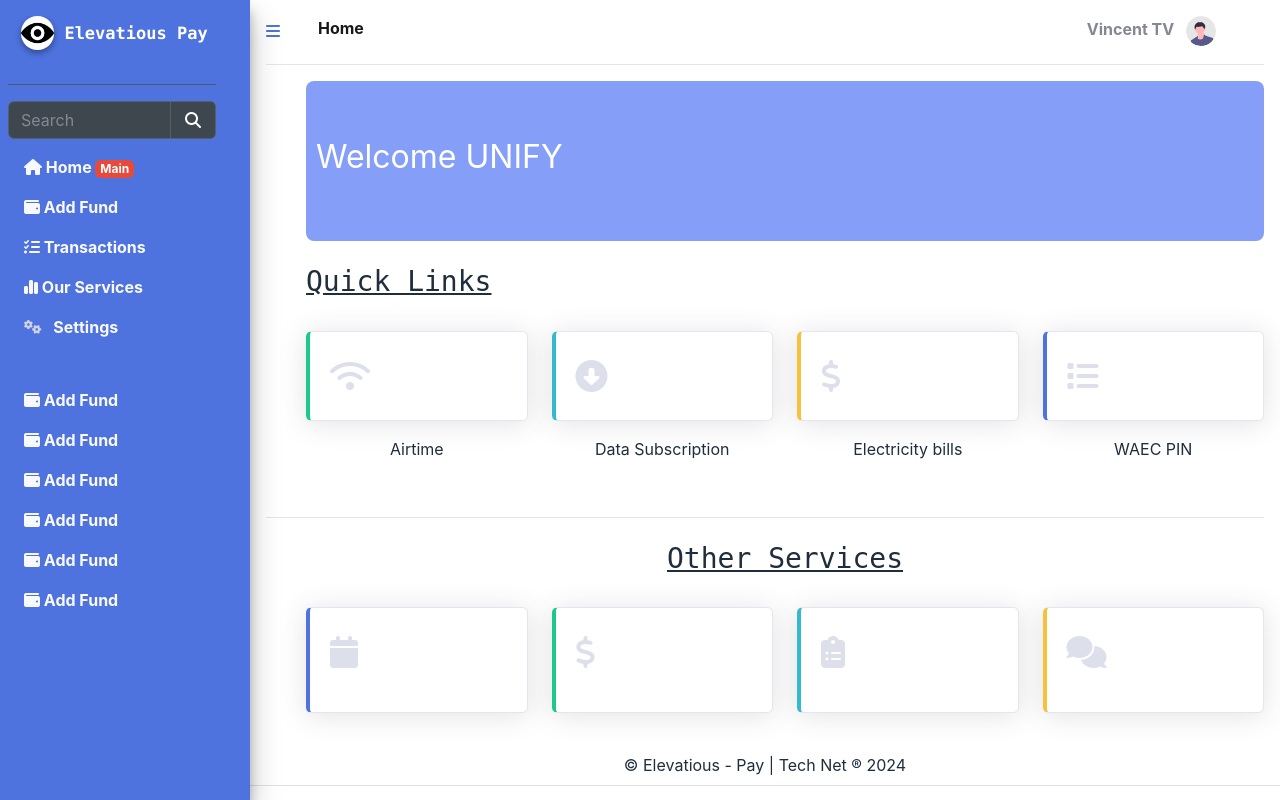
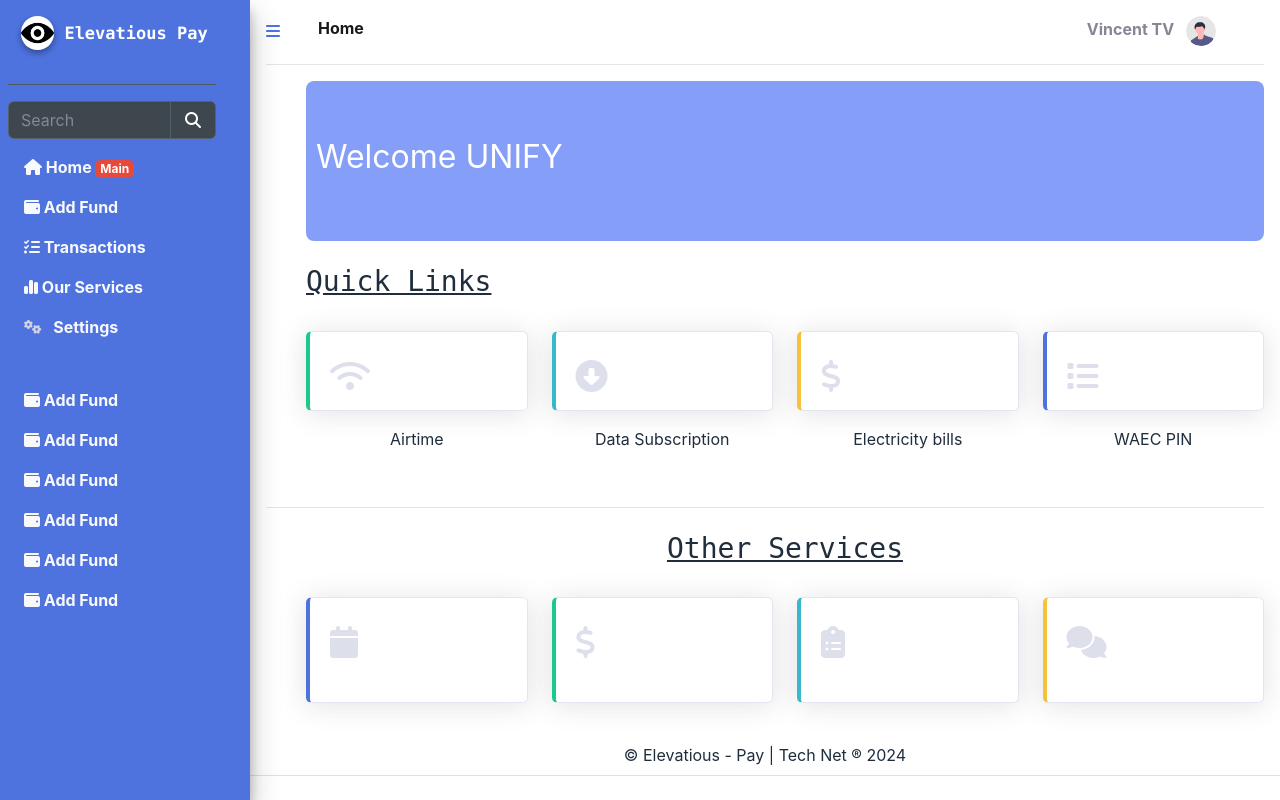
Before and after one commit to Unify-Developer/elevatious_pay, a PHP site: page /hhhh.php in a window 1280 px wide. Run offline with PHP 8.4, Linux system fonts and the light colour scheme; some libraries are stand-ins or nearby versions.

Commit message:
ELevatious

```diff
--- a/asset/css/dashboard.css
+++ b/asset/css/dashboard.css
@@ -95,12 +95,6 @@
     font-size: px;
 }
 
-<<<<<<< HEAD
-/* .lois{
-
-} */
-=======
 .quick_links{
     height: 80px;
 }
->>>>>>> 0b2030ba9202e82243bf46d9ad8b56993eacc6ea
--- a/dashboard.php
+++ b/dashboard.php
@@ -24,6 +24,8 @@
     <meta name="viewport" content="width=device-width, initial-scale=1">
     <title>Dashboard | Elevatious Pay</title>
 
+    <link rel="icon" href="./asset/img/logo.png">
+
     <link rel="stylesheet" href="https://cdnjs.cloudflare.com/ajax/libs/font-awesome/6.5.1/css/all.min.css" />
 
     <link rel="stylesheet" href="https://code.ionicframework.com/ionicons/2.0.1/css/ionicons.min.css">
@@ -49,12 +51,9 @@
                             <a class="nav-push" data-widget="pushmenu" href="#" role="button"><i class="fas fa-bars"></i></a>
                         </div>
                     </li>
-
-
                     <li class="nav-item active">
                         <a class="nav-link" href="#">Home</a>
                     </li>
-git
                     <li class="nav-item dropdown no-arrow ml-auto ">
                         <a class="nav-link dropdown-toggle" href="#" id="userDropdown" role="button"
                             data-toggle="dropdown" aria-haspopup="true" aria-expanded="false">
```
Also changed, not shown: forget_password_process.php (renamed from forgot_password_process.php).
